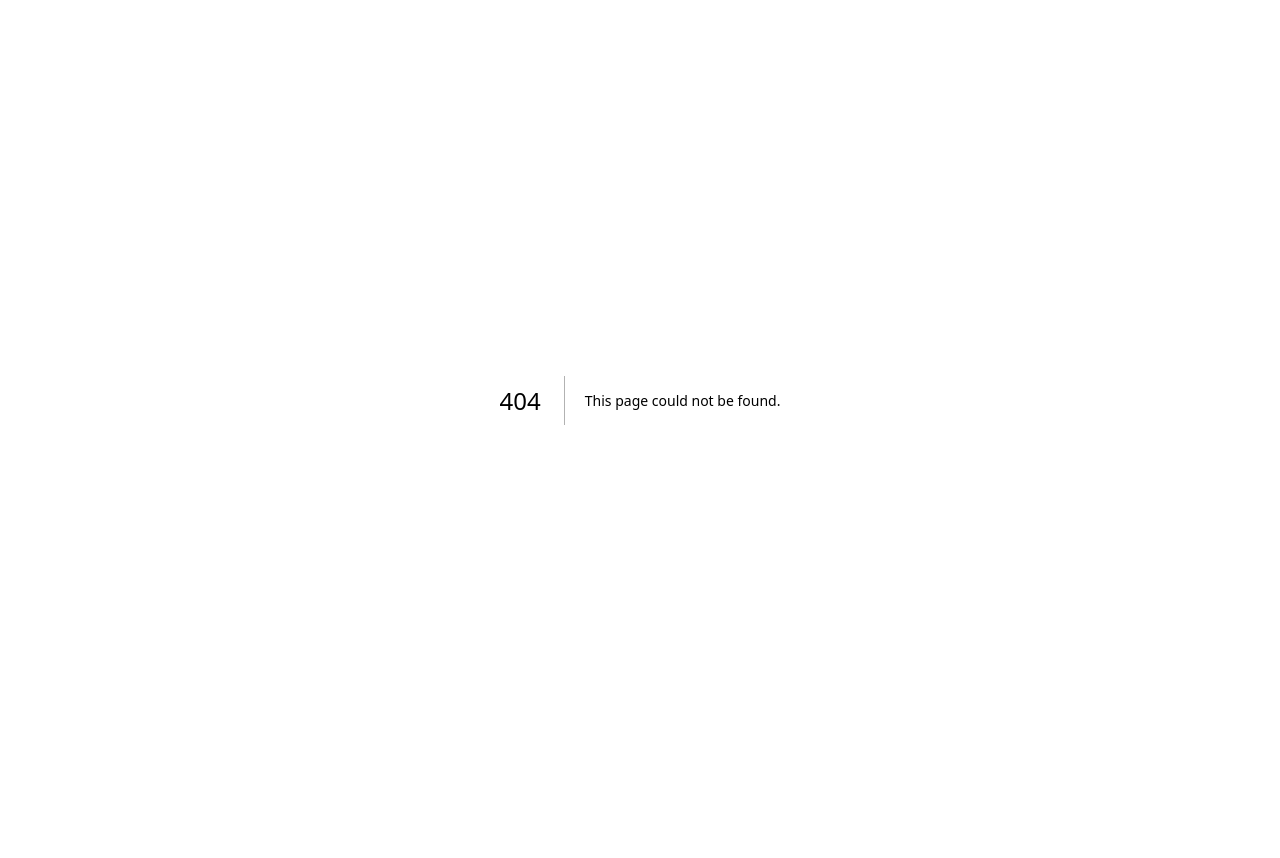
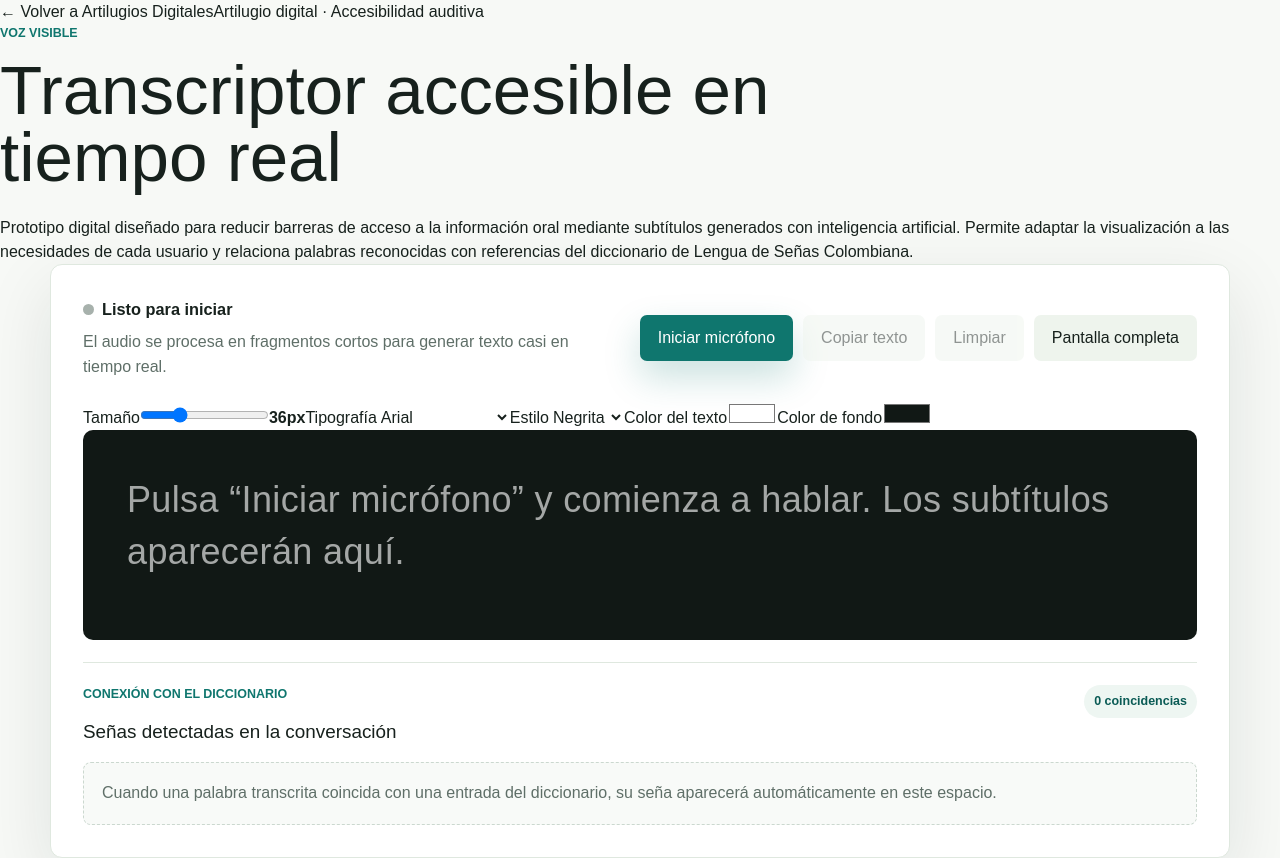
Before and after one commit to anfema1224/anfema1224-proyecto-abp-inclusivo, a Next.js app: page /artilugios/transcriptor in a window 1280 px wide. Before the commit this address had no page. Before the commit the page ends 800 px from the top, so only its background shows below. Built offline with nearby package versions, Linux system fonts and the light colour scheme.

Commit message:
Add dedicated transcription artilugio page

```diff
--- /dev/null
+++ b/app/artilugios/transcriptor/page.tsx
@@ -0,0 +1,28 @@
+import { LiveTranscriber } from "../../live-transcriber";
+
+export default function TranscriptorPage() {
+  return (
+    <main className="artilugio-page">
+      <nav className="artilugio-topbar" aria-label="Navegación del artilugio">
+        <a href="/#artilugios">← Volver a Artilugios Digitales</a>
+        <span>Artilugio digital · Accesibilidad auditiva</span>
+      </nav>
+
+      <section className="artilugio-hero">
+        <p className="eyebrow">Voz Visible</p>
+        <h1>Transcriptor accesible en tiempo real</h1>
+        <p>
+          Prototipo digital diseñado para reducir barreras de acceso a la
+          información oral mediante subtítulos generados con inteligencia
+          artificial. Permite adaptar la visualización a las necesidades de cada
+          usuario y relaciona palabras reconocidas con referencias del
+          diccionario de Lengua de Señas Colombiana.
+        </p>
+      </section>
+
+      <section className="artilugio-workspace" aria-label="Transcriptor accesible">
+        <LiveTranscriber />
+      </section>
+    </main>
+  );
+}
```
